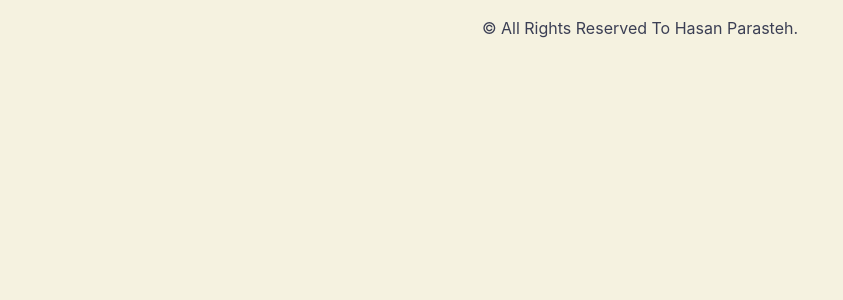
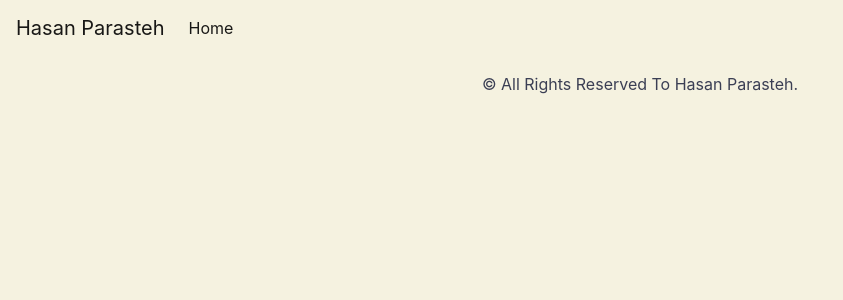
Before and after one commit to hasanparasteh/personal-blog, a Django app: page / in a window 1280 px wide. Shown: the top 300 px of the page, without its empty margins (0-843 px from the left). Run offline with Django 3.2, Linux system fonts and the light colour scheme; data that the repository does not hold is empty; style sheets or scripts are compiled from the project's sources; some libraries are stand-ins or nearby versions.

Commit message:
added navbar

```diff
--- a/templates/base.html
+++ b/templates/base.html
@@ -10,16 +10,20 @@
   <meta name="viewport" content="width=device-width, initial-scale=1.0" />
   <!--SEO-->
   {% block seo %}
-    <meta name="description" content="This is my portfolio or resume website and also a blog that I share my content about software development.">
-    <meta name="keywords" content="Programming, Software Development, Clean Code, Iranian Developers, Ir Programming, web design, web developer, backend developer, python, rust, javascript">
+  <meta name="description"
+    content="This is my portfolio or resume website and also a blog that I share my content about software development.">
+  <meta name="keywords"
+    content="Programming, Software Development, Clean Code, Iranian Developers, Ir Programming, web design, web developer, backend developer, python, rust, javascript">
   <meta name="author" content="Hasan Parasteh">
 
   <meta property="og:title" content="Hasan Parasteh Resume" />
-    <meta property="og:description" content="This is my portfolio or resume website and also a blog that I share my content about software development." />
+  <meta property="og:description"
+    content="This is my portfolio or resume website and also a blog that I share my content about software development." />
   <meta property="og:type" content="website" />
   <meta property="og:locale" content="en_US" />
   <meta property="og:url" content="http://{{ request.META.HTTP_HOST }}{{request.path}}" />
-    <meta property="og:image" content="https://avatars0.githubusercontent.com/u/42239446?s=460&u=b87aeef1fb63c0cf1faaae784c53d5a408857810&v=4" />
+  <meta property="og:image"
+    content="https://avatars0.githubusercontent.com/u/42239446?s=460&u=b87aeef1fb63c0cf1faaae784c53d5a408857810&v=4" />
   {% endblock seo %}
   <meta name="geo.region" content="IR-07" />
   <meta name="geo.placename" content="Tehran" />
@@ -31,11 +35,28 @@
 
   <!--CSS-->
   <link rel="preconnect" href="https://fonts.gstatic.com">
-  <link href="https://fonts.googleapis.com/css2?family=Open+Sans:wght@400;700&family=Poppins:wght@300;400;700&display=swap" rel="stylesheet">
+  <link
+    href="https://fonts.googleapis.com/css2?family=Open+Sans:wght@400;700&family=Poppins:wght@300;400;700&display=swap"
+    rel="stylesheet">
   <link rel="stylesheet" href="{% static 'css/style.min.css' %}" />
 </head>
 
 <body {% block body_class %}{% endblock %}>
+  <nav class="navbar navbar-expand-lg navbar-light">
+    <a class="navbar-brand" href="/">Hasan Parasteh</a>
+    <button class="navbar-toggler" type="button" data-toggle="collapse" data-target="#navbarSupportedContent"
+      aria-controls="navbarSupportedContent" aria-expanded="false" aria-label="Toggle navigation">
+      <span class="navbar-toggler-icon"></span>
+    </button>
+
+    <div class="collapse navbar-collapse" id="navbarSupportedContent">
+      <ul class="navbar-nav mr-auto">
+        <li class="nav-item active">
+          <a class="nav-link" href="/">Home</a>
+        </li>
+      </ul>
+    </div>
+  </nav>
   <div class="container">{% block content %} {% endblock content %}</div>
 
   <footer class="container">
```
Lines whose indentation alone changed are shown as unchanged.
